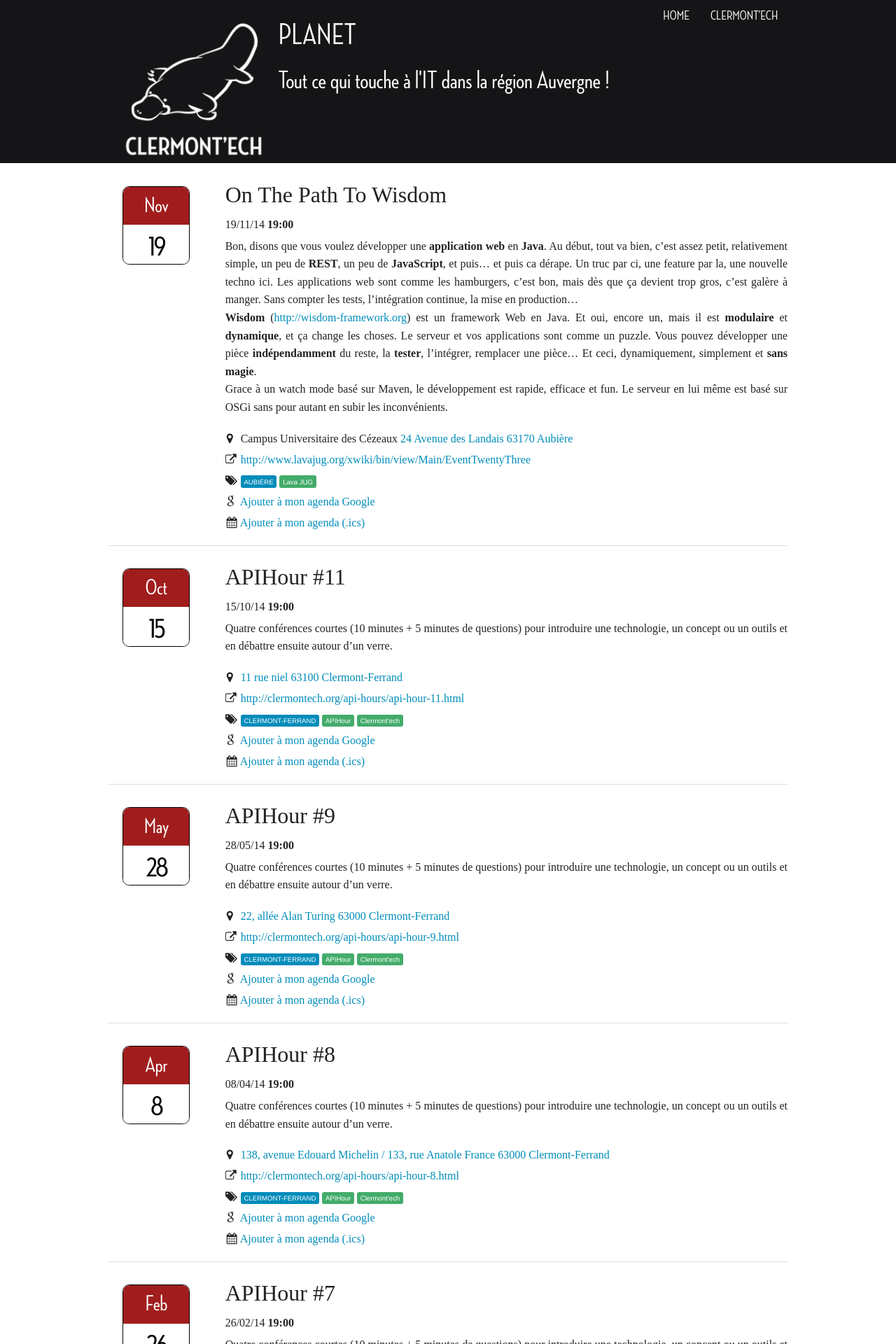
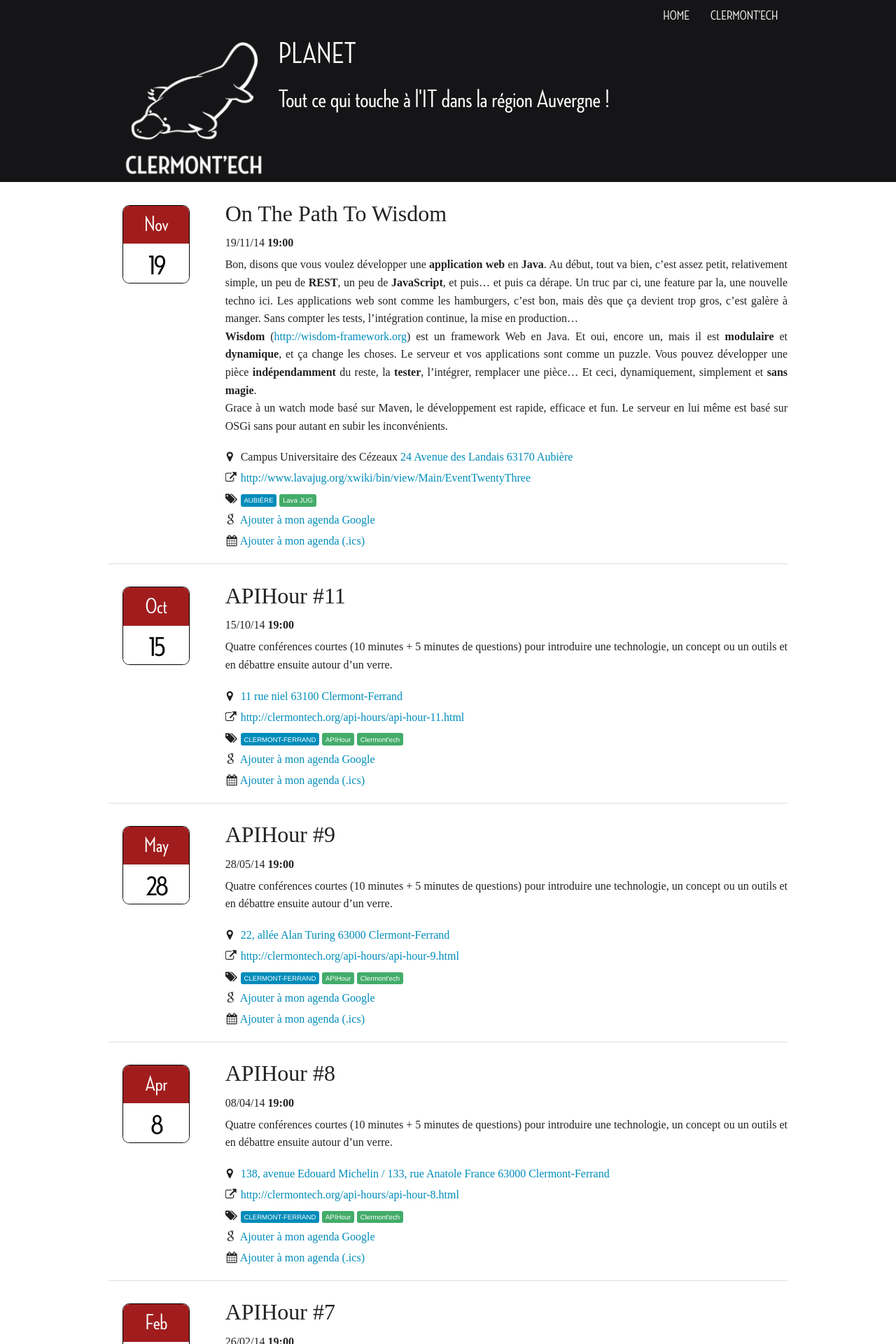
Before and after one commit to clermontech/planet, a Jekyll site: the page built from index.md, in a window 1280 px wide. Shown: the top 1920 px of the page at 70% size. Built offline with Jekyll 4.4.1, drawn with Linux system fonts in a browser that asks for light colours; Markdown is read by kramdown in place of the engine named in the settings.

Commit message:
vertically align title

```diff
--- a/css/main.css
+++ b/css/main.css
@@ -198,7 +198,9 @@
     display: block;
     margin: 0; }
     hgroup div {
-      margin-top: -28px; }
+      margin-top: -40px; }
+    hgroup h1, hgroup .title-area strong, .title-area hgroup strong {
+      margin-top: 42px; }
 
   .top-bar-section {
     margin-right: 12%; }
--- a/scss/main.scss
+++ b/scss/main.scss
@@ -302,7 +302,10 @@
         display: block;
         margin: 0;
         div{
-            margin-top: -28px;
+            margin-top: -40px;
+        }
+        h1{
+            margin-top: 42px;
         }
     }
 
```
